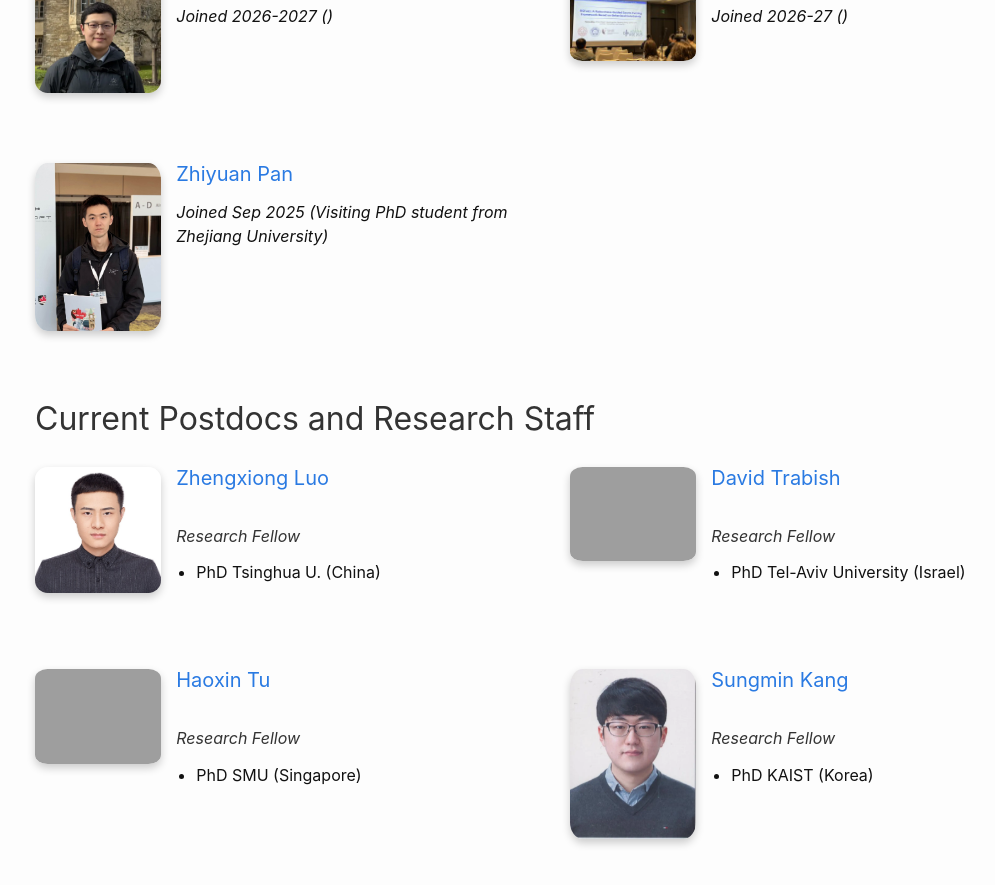
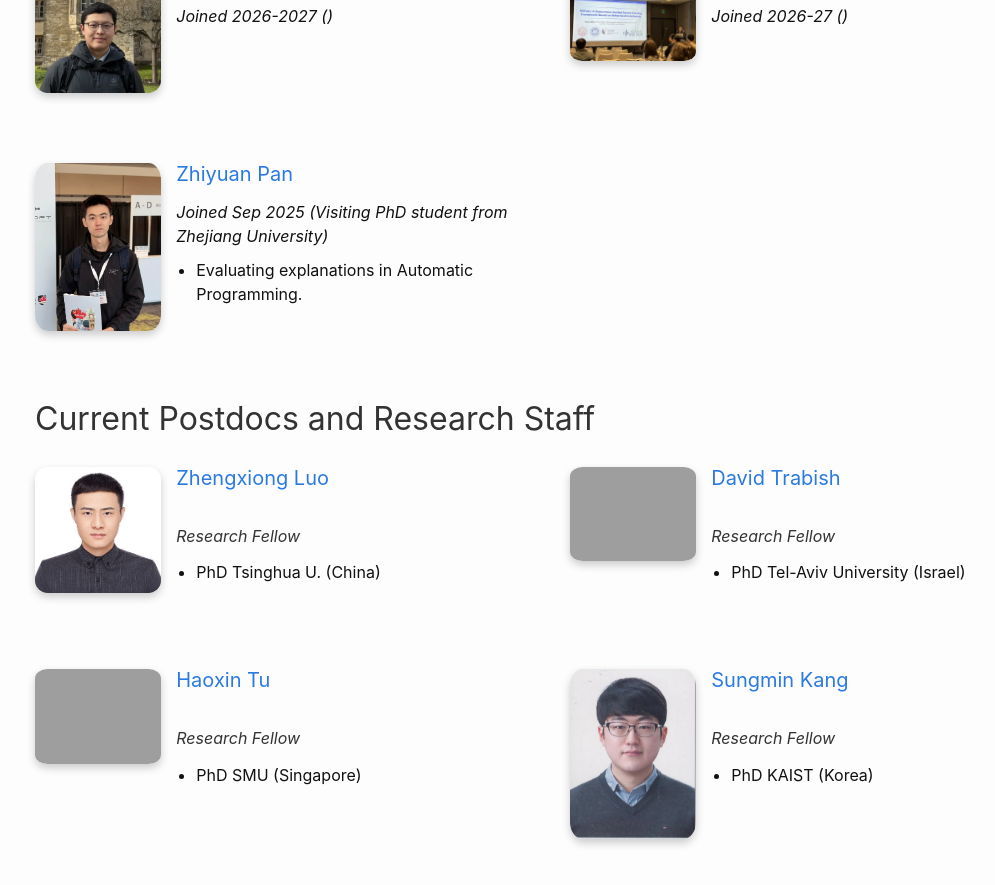
Before and after one commit to nus-tss/nus-tss.github.io, a Jekyll site: the page built from _pages/team.md, in a window 1280 px wide and 900 px high, scrolled down 1430 px. Shown: the top 885 px of the window, without its empty margins (85-1080 px from the left). Built offline with Jekyll 4.4.1, drawn with Linux system fonts in a browser that asks for light colours; nearby versions of some CDN libraries.

Commit message:
Update student.yml

```diff
--- a/_data/team/student.yml
+++ b/_data/team/student.yml
@@ -63,5 +63,6 @@
 - name: Zhiyuan Pan
   photo: zhiyuanpan.png
   joined: Sep 2025
+  topic: Evaluating explanations in Automatic Programming
   role: Visiting PhD student from Zhejiang University
   website: https://pan2013e.github.io/
```
